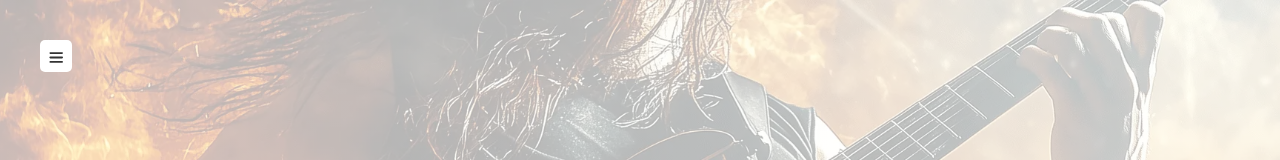
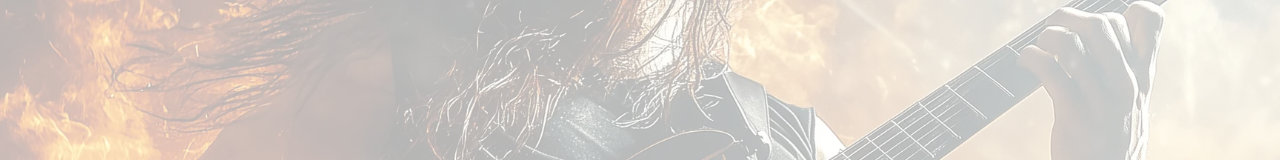
Before and after one commit to gartnerleandro/dotdager, a Next.js app: page / in a window 1280 px wide. Shown: the top 160 px of the page. Built offline with nearby package versions, Linux system fonts and the light colour scheme.

Commit message:
test: deploy without ThemeSwitcher and Navbar components

```diff
--- a/src/app/page.tsx
+++ b/src/app/page.tsx
@@ -4,10 +4,8 @@ import Typewriter from '@/app/_components/Typewriter/Typewriter';
 import ScrollAnimation from '@/app/_components/ScrollAnimation/ScrollAnimation';
 import ProjectCard from '@/app/_components/ProjectCard/ProjectCard';
 import Timeline from '@/app/_components/Timeline/Timeline';
-
 import Quotes from '@/app/_components/Quotes/Quotes';
 import ContactForm from '@/app/_components/ContactForm/ContactForm';
-import Navbar from '@/app/_components/Navbar/Navbar';
 
 import "./page.css";
 
@@ -15,8 +13,6 @@ export default function Home() {
   return (
     <div className="page">
       <main className="main">
-
-        <Navbar />
         <section className="hero">
           <div className="presentation">
             <div className="profile-wrapper" data-glow>
```
